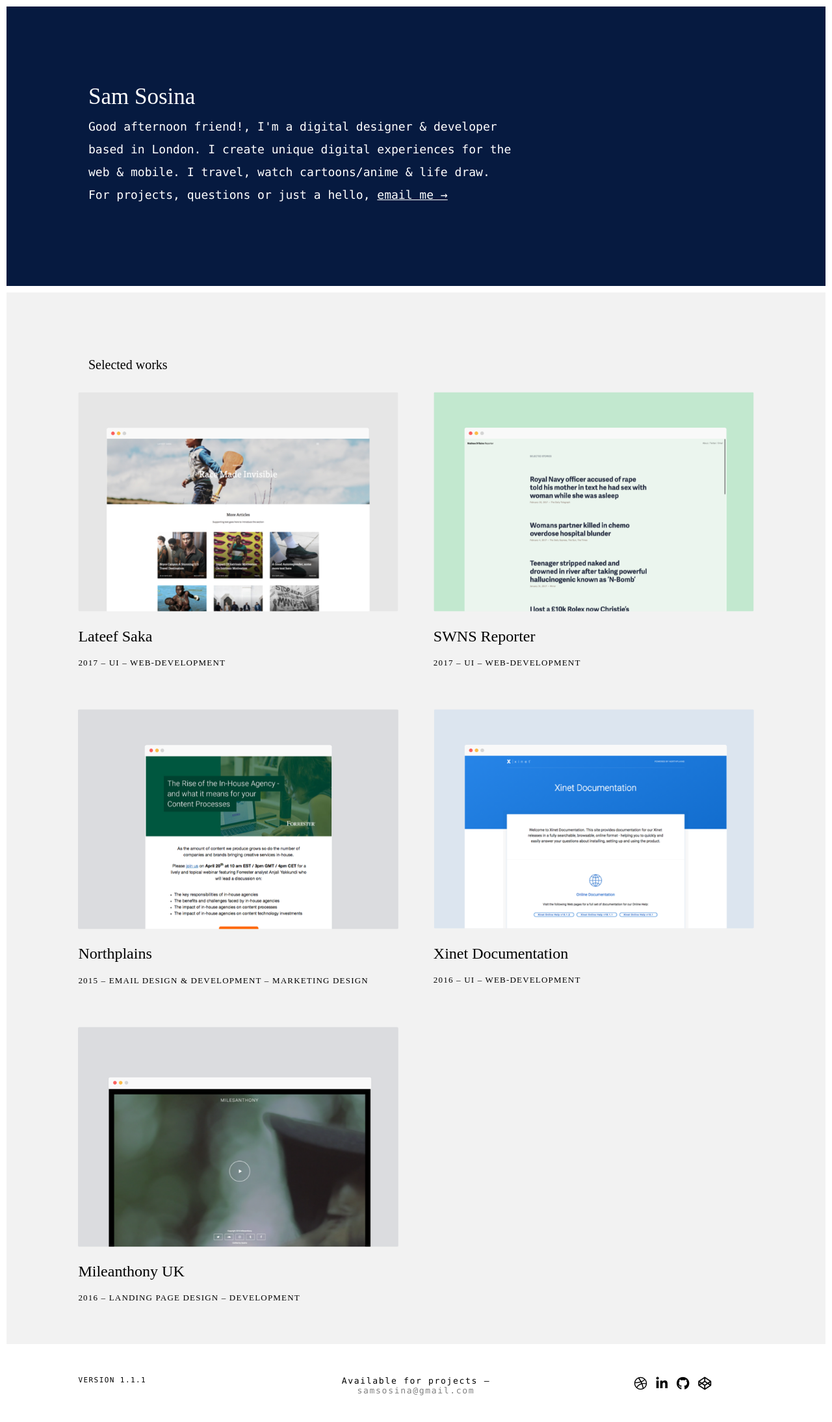
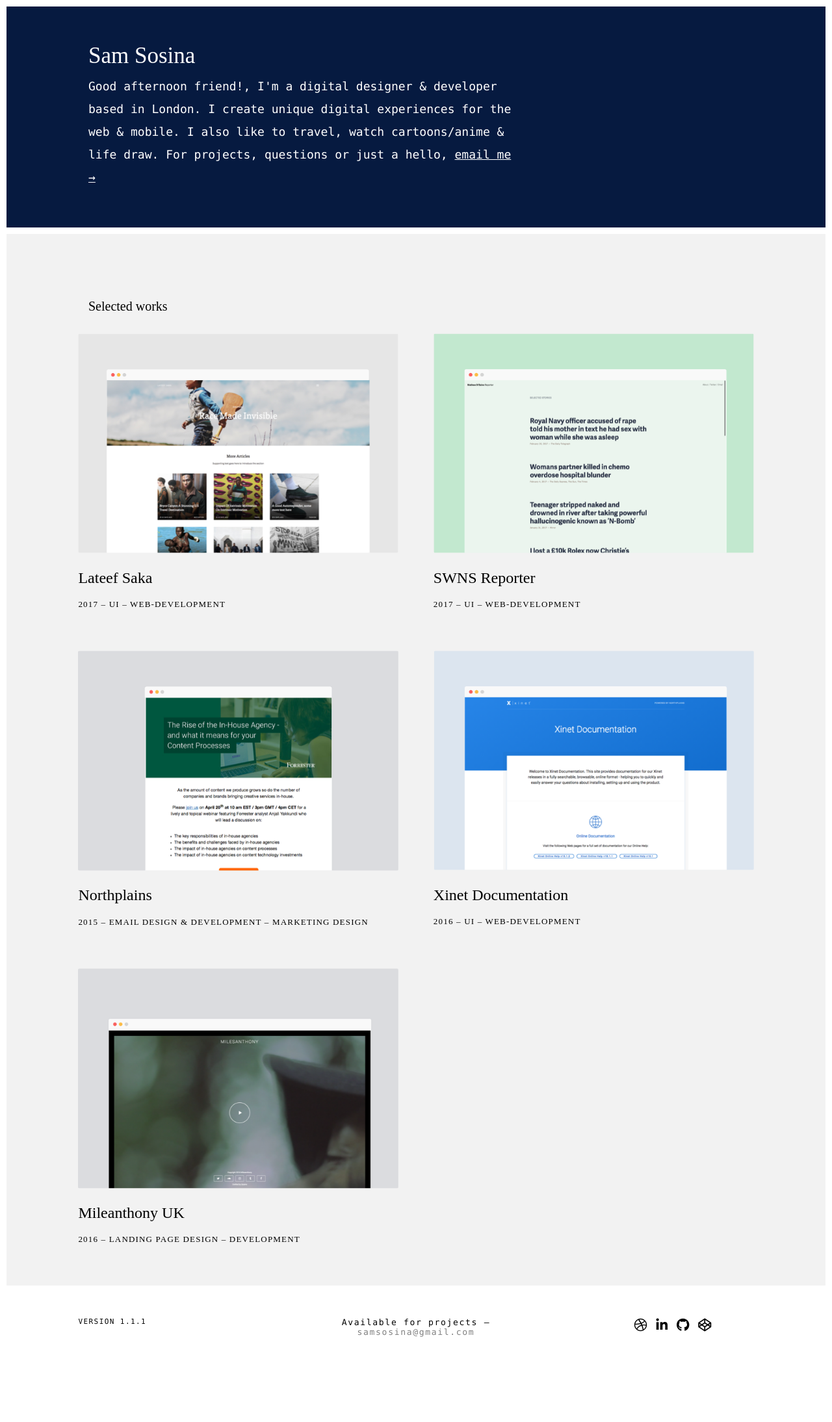
Before and after one commit to ssosina/sosina.me, a Jekyll site: the page built from index.html, in a window 1280 px wide. Shown: the whole page at 65% size. Built offline with Jekyll 4.4.1, drawn with Linux system fonts in a browser that asks for light colours; nearby versions of some CDN libraries; library files that are not in the unit come from our copies; after the commit the page ends 2098 px from its top, so only the background shows below that.

Commit message:
Copy update

```diff
--- a/_includes/hero.html
+++ b/_includes/hero.html
@@ -2,7 +2,7 @@
 	<div class="hero__container">
 	<div class="hero__content">
 	    <h1 class="hero__title">Sam Sosina</h1>
-	    <h1 class="hero__summary"><span id="greeting">Hey</span>, I'm a digital designer &amp developer based in London. I create unique digital experiences for the web &amp mobile. I travel, <a target="_blank" href="https://www.youtube.com/watch?v=1eO5U_uN7DQ">watch cartoons</a>/<a target="_blank" href="https://www.youtube.com/watch?v=K-GwVEmoT3Y">anime</a> &amp life draw. For projects, questions or just a hello, <a class="hero__email-link" href="mailto:samsosina@gmail.com">email me →</a>
+	    <h1 class="hero__summary"><span id="greeting">Hey</span>, I'm a digital designer &amp developer based in London. I create unique digital experiences for the web &amp mobile. I also like to travel, <a target="_blank" href="https://www.youtube.com/watch?v=1eO5U_uN7DQ">watch cartoons</a>/<a target="_blank" href="https://www.youtube.com/watch?v=K-GwVEmoT3Y">anime</a> &amp life draw. For projects, questions or just a hello, <a class="hero__email-link" href="mailto:samsosina@gmail.com">email me →</a>
 	    </h1>
 	</div>
 	</div>
--- a/css/main.css
+++ b/css/main.css
@@ -406,7 +406,7 @@
 
 @media screen and (min-width: 60em) {
   .hero {
-    height: 50vh;
+    height: 40vh;
     border: 10px solid white;
     padding: 0px; }
   .hero__container {
@@ -431,6 +431,12 @@
     font-weight: 100;
     font-size: 1.125em;
     line-height: 35px; } }
+
+@media screen and (min-width: 106.25em) {
+  .hero {
+    height: 40vh;
+    border: 10px solid white;
+    padding: 0px; } }
 
 .main {
   width: 100%;
```
Also changed, not shown: _scss/3-modules/_hero.scss (+5 -3 lines).
